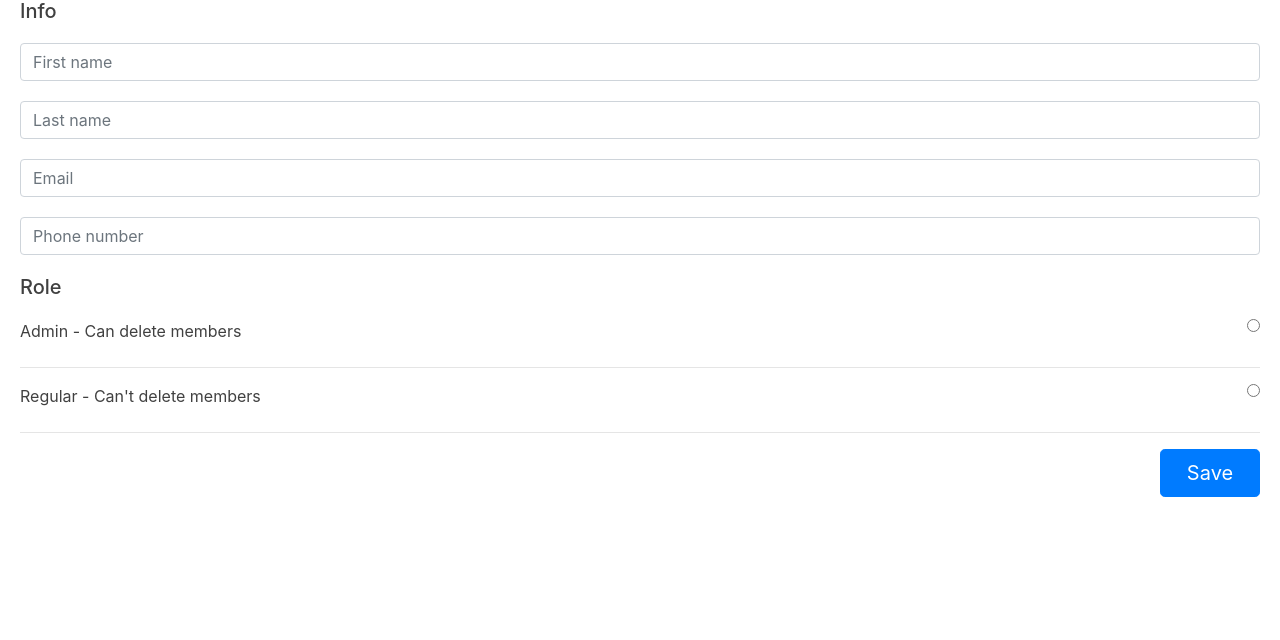
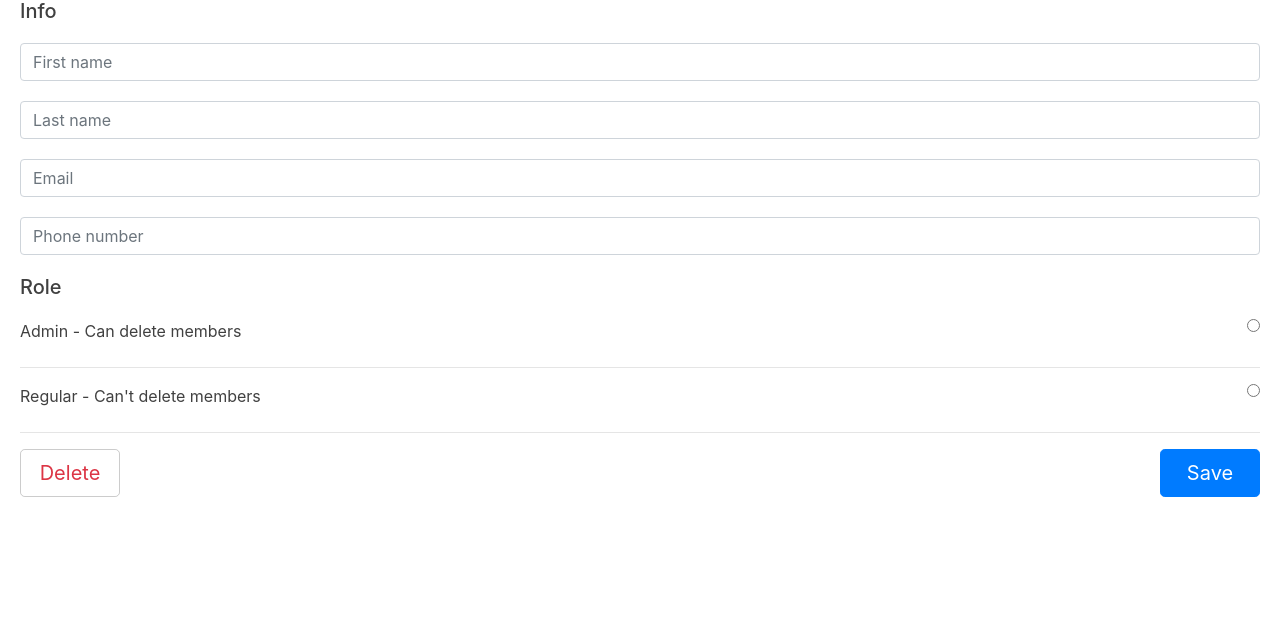
Before and after one commit to amirhmi/team-management-app, a Django app: template templates/member_page.html in a window 1280 px wide. Shown: the part 107-747 px from the top of the page. Run offline with Django 4.2, Linux system fonts and the light colour scheme; the template is opened without the code that fills it: values that come from a table or form of the project are taken from there, others are empty; some libraries are stand-ins or nearby versions.

```diff
--- a/memberManagement/views.py
+++ b/memberManagement/views.py
@@ -31,7 +31,7 @@ class MemberCreateView(CreateView):
     def post(self, request, *args, **kwargs):
         form = MemberForm(request.POST)
         if not form.is_valid():
-            context = {'form': form, 'error_message': form.errors}
+            context = {'form': form, 'is_add':True, 'error_message': form.errors}
             return render(request, self.template_name, context)
 
         team = get_object_or_404(Team, name=self.kwargs['team_name'])
--- a/templates/member_page.html
+++ b/templates/member_page.html
@@ -68,8 +68,8 @@
             {% else %}
                 <input type="submit" name="update"
                        class="button btn btn-primary btn-lg float-right" value="Save">
-{#                <input type="submit" name="delete" formaction="{% url 'member_delete' kwargs.team_name kwargs.user_id %}"#}
-{#                       class="button btn btn-lg btn-outline-danger delete-button" value="Delete">#}
+                <input type="submit" name="delete" formaction="{% url 'member_delete' kwargs.team_name kwargs.user_id %}"
+                       class="button btn btn-lg btn-outline-danger delete-button" value="Delete">
             {% endif %}
         </div>
     </form>
```
